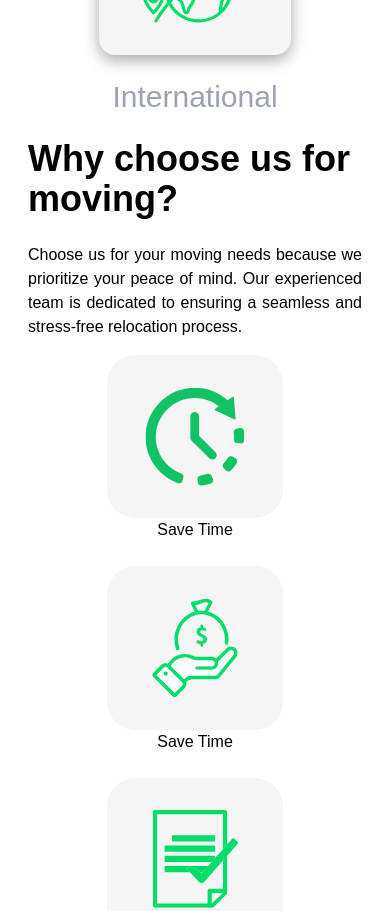
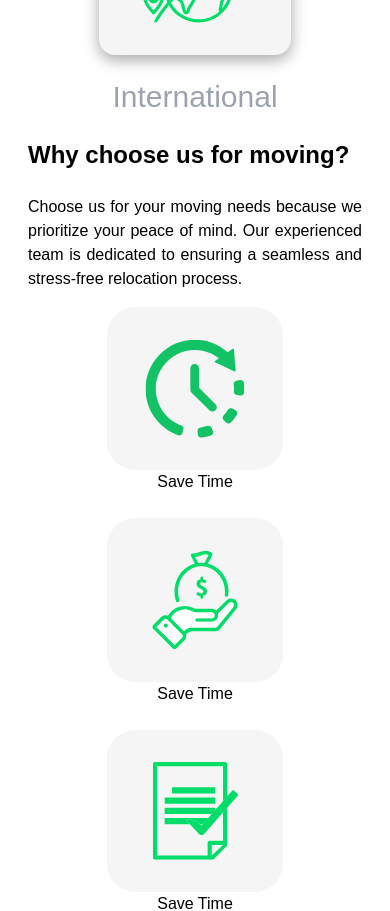
Before and after one commit to macworldgithub/moving7, a React (Create React App) app: page / in a window 390 px wide. Shown: the part 1600-2511 px from the top of the page. Built offline with nearby package versions, Linux system fonts and the light colour scheme.

Commit message:
make container reponsive for sm:

```diff
--- a/src/pages/choose_us/choose.jsx
+++ b/src/pages/choose_us/choose.jsx
@@ -9,12 +9,12 @@ function ChooseUs() {
     <div className="items-center flex flex-col flex-wrap justify-between py-6 px-7 size-full md:flex md:flex-col lg:items-center lg:flex-wrap lg:justify-center">
       <div className="lg:flex lg:flex-row lg:items-center">
         <div className="md:px-24 lg:px-20">
-          <h2 className="text-4xl font-bold">Why choose us for moving?</h2>
+          <h2 className="text-2xl font-bold lg:text-4xl">Why choose us for moving?</h2>
           <p className="pt-6 text-justify lg:flex lg:flex-row">
             Choose us for your moving needs because we prioritize your peace of mind. Our experienced team is dedicated to ensuring a seamless and stress-free relocation process.
           </p>
         </div>
-        <div className="flex flex-wrap text-center sm:flex justify-evenly pt-4 basis-1/2 gap-6  md:flex md:flex-row lg:flex lg:flex-nowrap lg:gap-4">
+        <div className="flex flex-wrap flex-col items-center text-center sm:flex sm:flex-row justify-evenly pt-4 basis-1/2 gap-6  md:flex md:flex-row lg:flex lg:flex-nowrap lg:gap-4">
           <div>
             <div className="bg-[#F5F5F5] rounded-[28px] p-8 w-44 flex items-center justify-center">
               <img src={img} alt="" />
```
